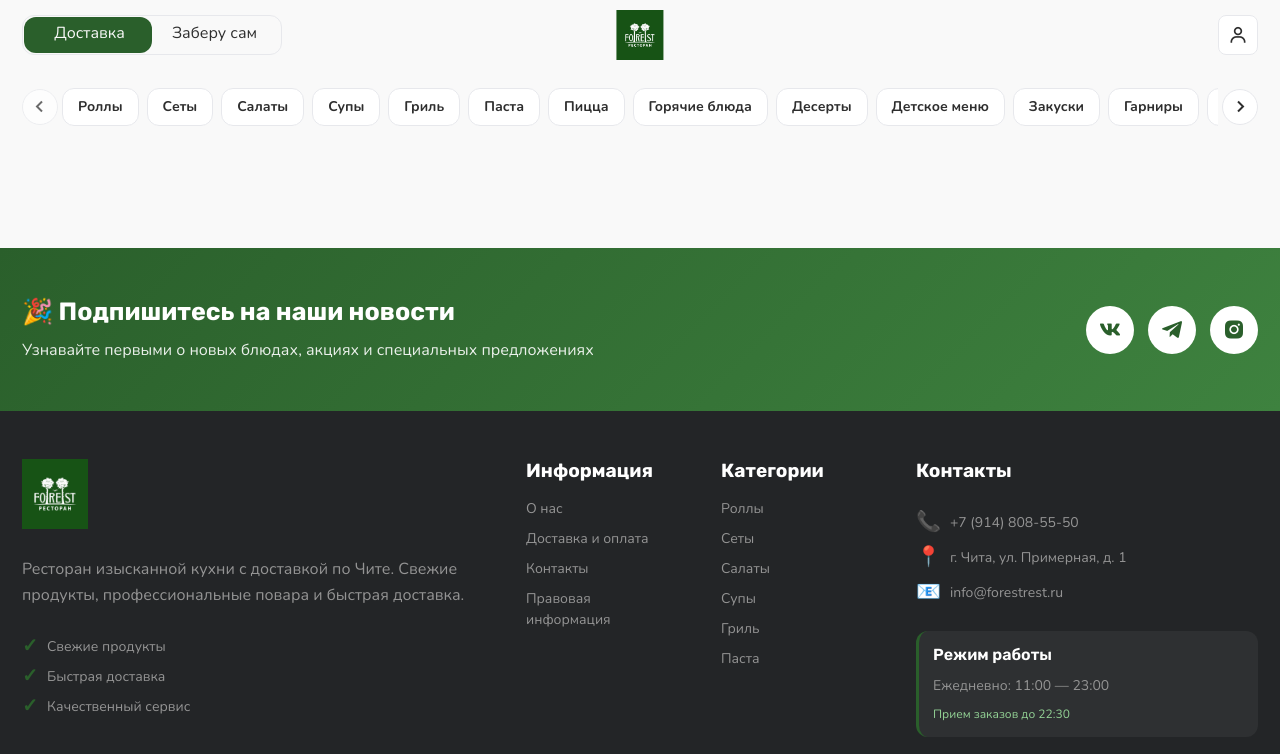
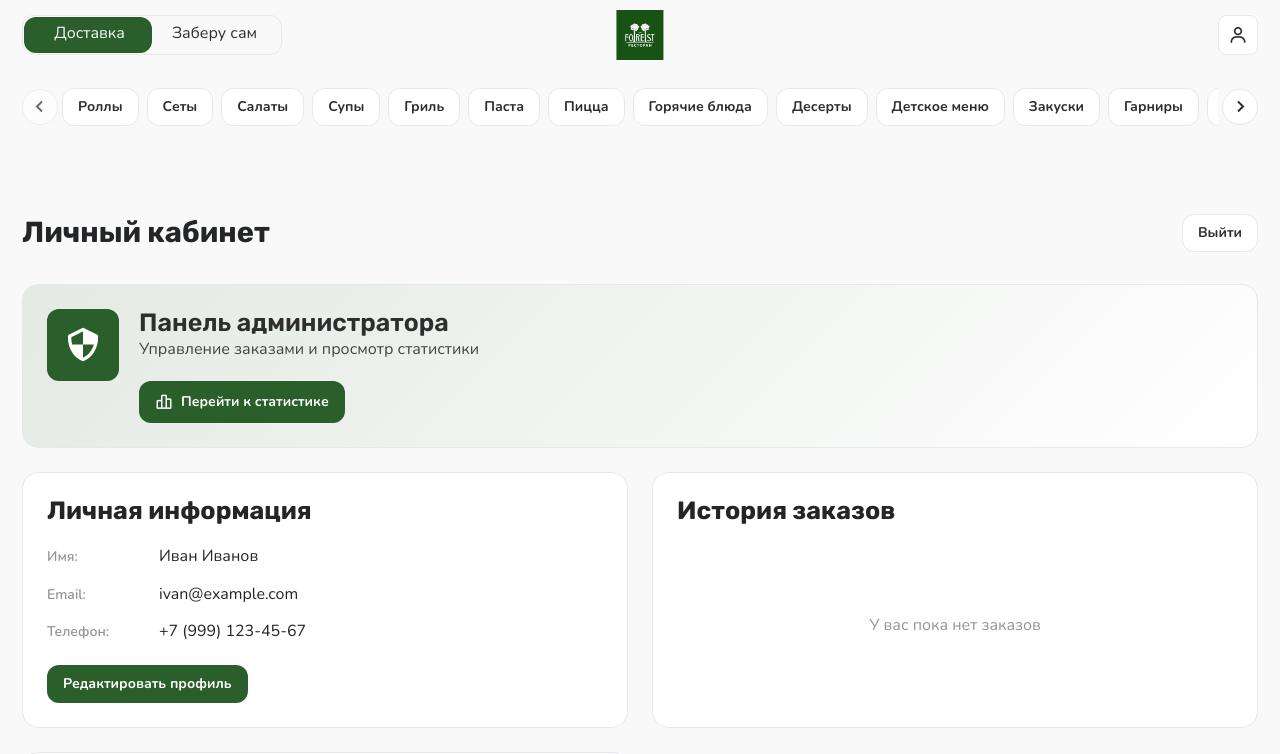
Before and after one commit to ekimovde/forest-rest, a Nuxt app: page /profile in a window 1280 px wide. Shown: the top 754 px of the page. Built offline with nearby package versions, Linux system fonts and the light colour scheme.

Commit message:
Сделал страницу Профиля

```diff
--- /dev/null
+++ b/src/components/profile/ProfileBannerAdmin.vue
@@ -0,0 +1,35 @@
+<template>
+  <div class="profile-banner-admin">
+    <div class="profile-banner-admin__icon">
+        <i class="bx bx-shield-quarter" />
+    </div>
+
+    <div class="profile-banner-admin__content">
+        <h3 class="profile-banner-admin__title g-h2">
+            Панель администратора
+        </h3>
+
+        <p class="profile-banner-admin__description">
+            Управление заказами и просмотр статистики
+        </p>
+
+        <UiButton
+            tag="link"
+            href="/profile/admin-stats"
+            view="primary"
+            class="profile-banner-admin__action"
+        >
+            <i class="bx bx-bar-chart-alt-2"></i>
+            Перейти к статистике
+        </UiButton>
+    </div>
+  </div>
+</template>
+
+<script setup lang="ts">
+//
+</script>
+
+<style lang="scss">
+    @use '~/components/profile/styles/profileBannerAdmin/component' as *;
+</style>
--- /dev/null
+++ b/src/components/profile/ProfileCard.vue
@@ -0,0 +1,21 @@
+<template>
+  <div class="profile-card">
+    <h2 class="profile-card__title g-h2">
+        {{ title }}
+    </h2>
+
+    <slot name="default" />
+
+    <slot name="footer" />
+  </div>
+</template>
+
+<script setup lang="ts">
+defineProps<{
+  title: string;
+}>();
+</script>
+
+<style lang="scss">
+    @use '~/components/profile/styles/profileCard/component' as *;
+</style>
--- /dev/null
+++ b/src/components/profile/ProfileCardDelivery.vue
@@ -0,0 +1,27 @@
+<template>
+  <ProfileCard
+    title="Адреса доставки"
+    class="profile-card-delivery"
+  >
+    <div class="profile-card-delivery__content">
+      <span class="profile-card-delivery__caption">
+        Сохраненных адресов пока нет
+      </span>
+    </div>
+
+    <template #footer>
+      <UiButton view="primary">
+        Добавить адрес
+      </UiButton>
+    </template>
+  </ProfileCard>
+</template>
+
+<script setup lang="ts">
+import ProfileCard from '~/components/profile/ProfileCard.vue';
+import UiButton from '~/components/ui/UiButton.vue';
+</script>
+
+<style lang="scss">
+    @use '~/components/profile/styles/profileCardDelivery/component' as *;
+</style>
--- /dev/null
+++ b/src/components/profile/ProfileCardInfo.vue
@@ -0,0 +1,53 @@
+<template>
+  <ProfileCard
+    title="Личная информация"
+    class="profile-card-info"
+  >
+    <div class="profile-card-info__content">
+      <div class="profile-card-info__group">
+        <span class="profile-card-info__label">
+          Имя:
+        </span>
+
+        <span class="profile-card-info__value">
+          Иван Иванов
+        </span>
+      </div>
+
+      <div class="profile-card-info__group">
+        <span class="profile-card-info__label">
+          Email:
+        </span>
+
+        <span class="profile-card-info__value">
+          ivan@example.com
+        </span>
+      </div>
+
+      <div class="profile-card-info__group">
+        <span class="profile-card-info__label">
+          Телефон:
+        </span>
+
+        <span class="profile-card-info__value">
+          +7 (999) 123-45-67
+        </span>
+      </div>
+    </div>
+
+    <template #footer>
+      <UiButton view="primary">
+        Редактировать профиль
+      </UiButton>
+    </template>
+  </ProfileCard>
+</template>
+
+<script setup lang="ts">
+import ProfileCard from '~/components/profile/ProfileCard.vue';
+import UiButton from '~/components/ui/UiButton.vue';
+</script>
+
+<style lang="scss">
+    @use '~/components/profile/styles/profileCardInfo/component' as *;
+</style>
--- /dev/null
+++ b/src/components/profile/ProfileCardOrders.vue
@@ -0,0 +1,20 @@
+<template>
+  <ProfileCard
+    title="История заказов"
+    class="profile-card-orders"
+  >
+    <div class="profile-card-orders__content">
+      <span class="profile-card-orders__caption">
+        У вас пока нет заказов
+      </span>
+    </div>
+  </ProfileCard>
+</template>
+
+<script setup lang="ts">
+import ProfileCard from '~/components/profile/ProfileCard.vue';
+</script>
+
+<style lang="scss">
+    @use '~/components/profile/styles/profileCardOrders/component' as *;
+</style>
--- /dev/null
+++ b/src/components/profile/styles/profileBannerAdmin/component.scss
@@ -0,0 +1,63 @@
+.profile-banner-admin {
+    display: flex;
+    align-items: flex-start;
+    column-gap: 20px;
+    background: linear-gradient(135deg, var(--green-transparent) 0%, var(--white) 100%);
+    padding: 20px;
+    border-color: var(--green);
+    border-radius: var(--border-radius-medium);
+    border: 1px solid var(--gray-400);
+
+    @media (min-width: 768px) {
+        padding: 24px;
+    }
+    @media (min-width: 1100px) {
+        grid-column: 1 / -1;
+    }
+
+    &__icon {
+        width: 60px;
+        height: 60px;
+        flex-shrink: 0;
+
+        display: flex;
+        align-items: center;
+        justify-content: center;
+        border-radius: var(--border-radius-small);
+        background-color: var(--green);
+        color: var(--white);
+        font-size: 32px;
+
+        @media (min-width: 768px) {
+          width: 72px;
+          height: 72px;
+          font-size: 40px;
+        }
+    }
+
+    &__content {
+        flex: 1;
+    }
+
+    &__description {
+        margin-bottom: 20px;
+        color: var(--gray-700);
+        font-family: var(--font-text);
+        font-size: var(--font-size-small);
+        line-height: 1.5;
+
+        @media (min-width: 768px) {
+            font-size: var(--font-size-medium);
+        }
+    }
+
+    &__action {
+        display: inline-flex;
+        align-items: center;
+        column-gap: 8px;
+
+        i {
+            font-size: 18px;
+        }
+    }
+}
--- /dev/null
+++ b/src/components/profile/styles/profileCard/component.scss
@@ -0,0 +1,19 @@
+.profile-card {
+    display: flex;
+    flex-direction: column;
+    row-gap: 20px;
+    padding: 20px;
+    background-color: var(--white);
+    border: 1px solid var(--gray-400);
+    border-radius: var(--border-radius-medium);
+
+    @media (min-width: 768px) {
+      padding: 24px;
+      row-gap: 24px;
+    }
+
+    &__title {
+        color: var(--gray-900);
+        font-weight: 700;
+    }
+}
--- /dev/null
+++ b/src/components/profile/styles/profileCardDelivery/component.scss
@@ -0,0 +1,14 @@
+.profile-card-delivery {
+  &__content {
+    display: flex;
+    align-items: center;
+    justify-content: center;
+    height: 100%;
+  }
+
+  &__caption {
+    color: var(--gray-500);
+    font-family: var(--font-text);
+    font-size: var(--font-size-medium);
+  }
+}
--- /dev/null
+++ b/src/components/profile/styles/profileCardInfo/component.scss
@@ -0,0 +1,41 @@
+.profile-card-info {
+  &__content {
+    display: flex;
+    flex-direction: column;
+    row-gap: 16px;
+
+    @media (min-width: 768px) {
+      row-gap: 20px;
+    }
+  }
+
+  &__group {
+    display: flex;
+    flex-direction: column;
+    row-gap: 4px;
+
+    @media (min-width: 768px) {
+      flex-direction: row;
+      align-items: center;
+      column-gap: 12px;
+      row-gap: 0;
+    }
+  }
+
+  &__label {
+    color: var(--gray-500);
+    font-family: var(--font-text);
+    font-size: var(--font-size-small);
+    font-weight: 600;
+
+    @media (min-width: 768px) {
+      min-width: 100px;
+    }
+  }
+
+  &__value {
+    color: var(--gray-900);
+    font-family: var(--font-text);
+    font-size: var(--font-size-medium);
+  }
+}
--- /dev/null
+++ b/src/components/profile/styles/profileCardOrders/component.scss
@@ -0,0 +1,14 @@
+.profile-card-orders {
+  &__content {
+    display: flex;
+    align-items: center;
+    justify-content: center;
+    height: 100%;
+  }
+
+  &__caption {
+    color: var(--gray-500);
+    font-family: var(--font-text);
+    font-size: var(--font-size-medium);
+  }
+}
--- /dev/null
+++ b/src/pages/profile/index.vue
@@ -0,0 +1,63 @@
+<template>
+  <section class="page-profile">
+    <div class="page-profile__header">
+      <h2 class="page-profile__title g-h1">
+        Личный кабинет
+      </h2>
+
+      <UiButton
+        @click="handleLogout"
+        view="default"
+      >
+        Выйти
+      </UiButton>
+    </div>
+
+    <div class="page-profile__content">
+      <!-- Админ панель -->
+      <ProfileBannerAdmin v-if="isAdmin" />
+
+      <!-- Карточка профиля -->
+      <ProfileCardInfo />
+
+      <!-- Карточка истории заказов -->
+      <ProfileCardOrders />
+
+      <!-- Карточка адресов доставки -->
+      <ProfileCardDelivery />
+    </div>
+  </section>
+</template>
+
+<script setup lang="ts">
+import ProfileBannerAdmin from '~/components/profile/ProfileBannerAdmin.vue';
+import ProfileCardInfo from '~/components/profile/ProfileCardInfo.vue';
+import ProfileCardOrders from '~/components/profile/ProfileCardOrders.vue';
+import ProfileCardDelivery from '~/components/profile/ProfileCardDelivery.vue';
+import UiButton from '~/components/ui/UiButton.vue';
+import { useSeo } from '~/composables/useSeo';
+
+const router = useRouter();
+
+// Проверка роли пользователя (в реальном приложении получается из стора/API)
+const isAdmin = ref(true); // Для демонстрации
+
+const handleLogout = () => {
+  // Здесь должна быть логика выхода (очистка токена и т.д.)
+  console.log('Logout');
+  router.push('/auth');
+};
+
+// Устанавливаем мета-данные для SEO
+useSeo({
+  title: 'Личный кабинет',
+  description: 'Управляйте своим профилем, просматривайте историю заказов и сохраненные адреса доставки в Forest Rest.',
+  keywords: ['личный кабинет', 'профиль', 'история заказов'],
+  type: 'website',
+  noIndex: true
+});
+</script>
+
+<style lang="scss">
+    @use '~/pages/styles/pageProfile/page-profile' as *;
+</style>
--- /dev/null
+++ b/src/pages/styles/pageProfile/page-profile.scss
@@ -0,0 +1,34 @@
+.page-profile {
+  width: 100%;
+  padding: var(--padding-container-top-bottom) 0;
+
+  &__header {
+    display: flex;
+    align-items: center;
+    justify-content: space-between;
+    margin-bottom: 24px;
+
+    @media (min-width: 768px) {
+      margin-bottom: 32px;
+    }
+  }
+
+  &__title {
+    color: var(--gray-900);
+    font-weight: 700;
+  }
+
+  &__content {
+    display: grid;
+    grid-template-columns: 1fr;
+    row-gap: 16px;
+
+    @media (min-width: 768px) {
+      row-gap: 24px;
+    }
+    @media (min-width: 1100px) {
+      grid-template-columns: repeat(2, 1fr);
+      column-gap: 24px;
+    }
+  }
+}
```
